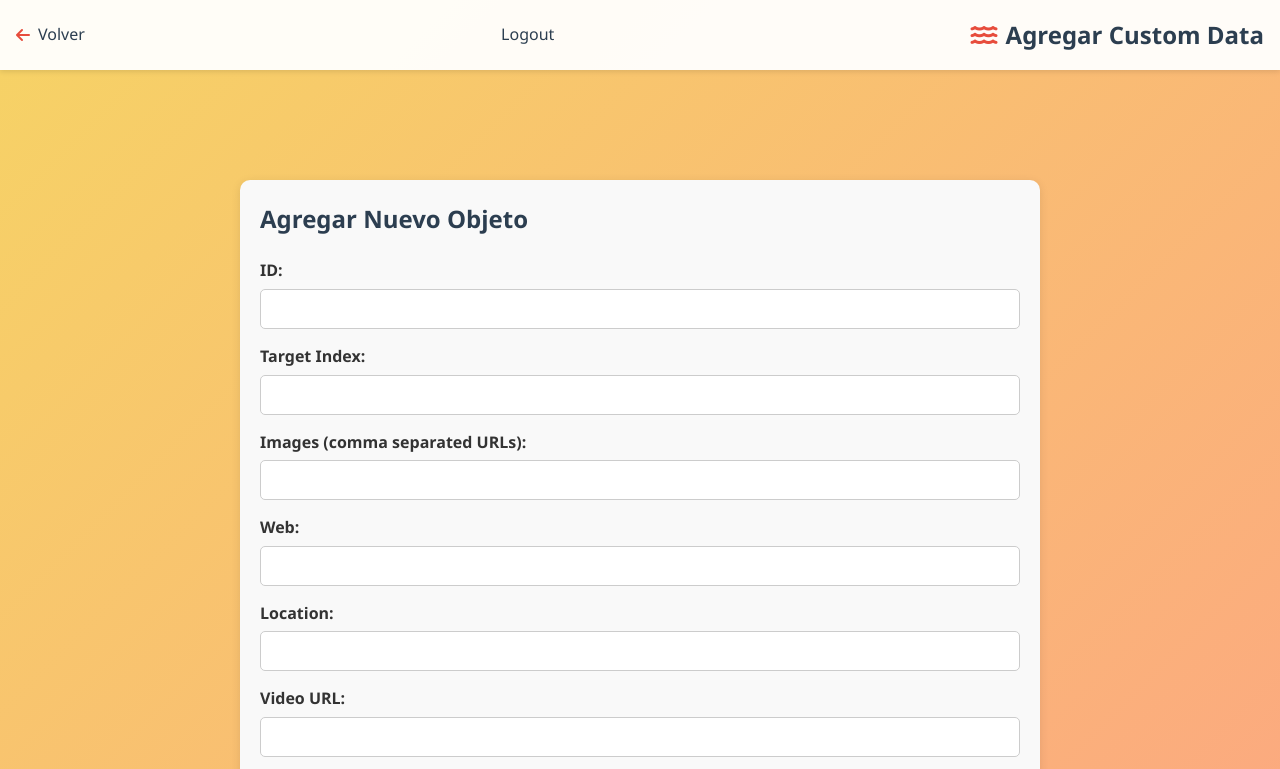
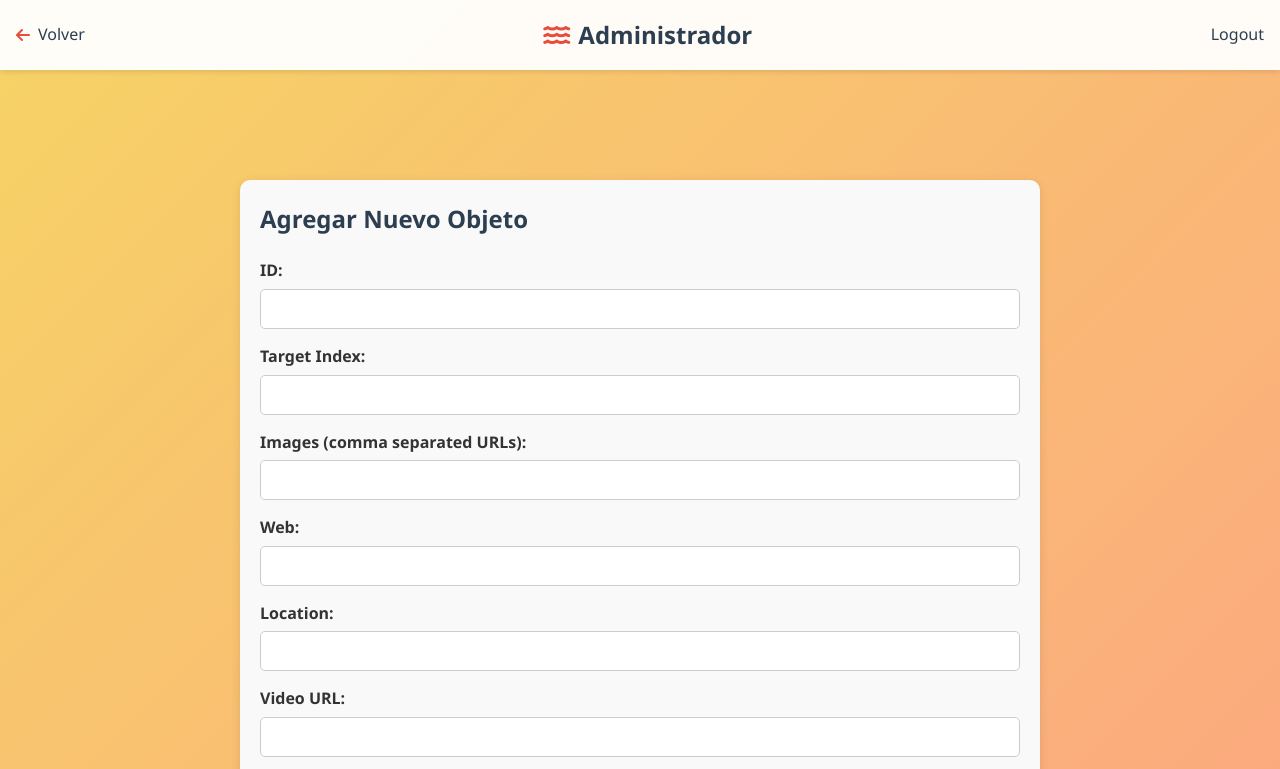
Before and after one commit to gitmedrano/IA1_1S2025_P2_G19, a plain HTML site: page administrador/custom_data/add_custom_data.html in a window 1280 px wide. Shown: the top 769 px of the page. Drawn offline with Linux system fonts and the light colour scheme; sample sign-in values are in the browser's storage.

```diff
--- a/administrador/custom_data/add_custom_data.html
+++ b/administrador/custom_data/add_custom_data.html
@@ -13,10 +13,10 @@
     <a href="../../index.html" class="back-button">
         <i class="fas fa-arrow-left"></i> Volver
     </a>
+    <h1> <i class="fas fa-water"></i>Administrador</h1>
     <a onclick="loggOut()" class="back-button">
         Logout
     </a>
-    <h1> <i class="fas fa-water"></i>Agregar Custom Data</h1>
 </nav>
 <div class="container">
     <div class="section" id="form-section">
```
